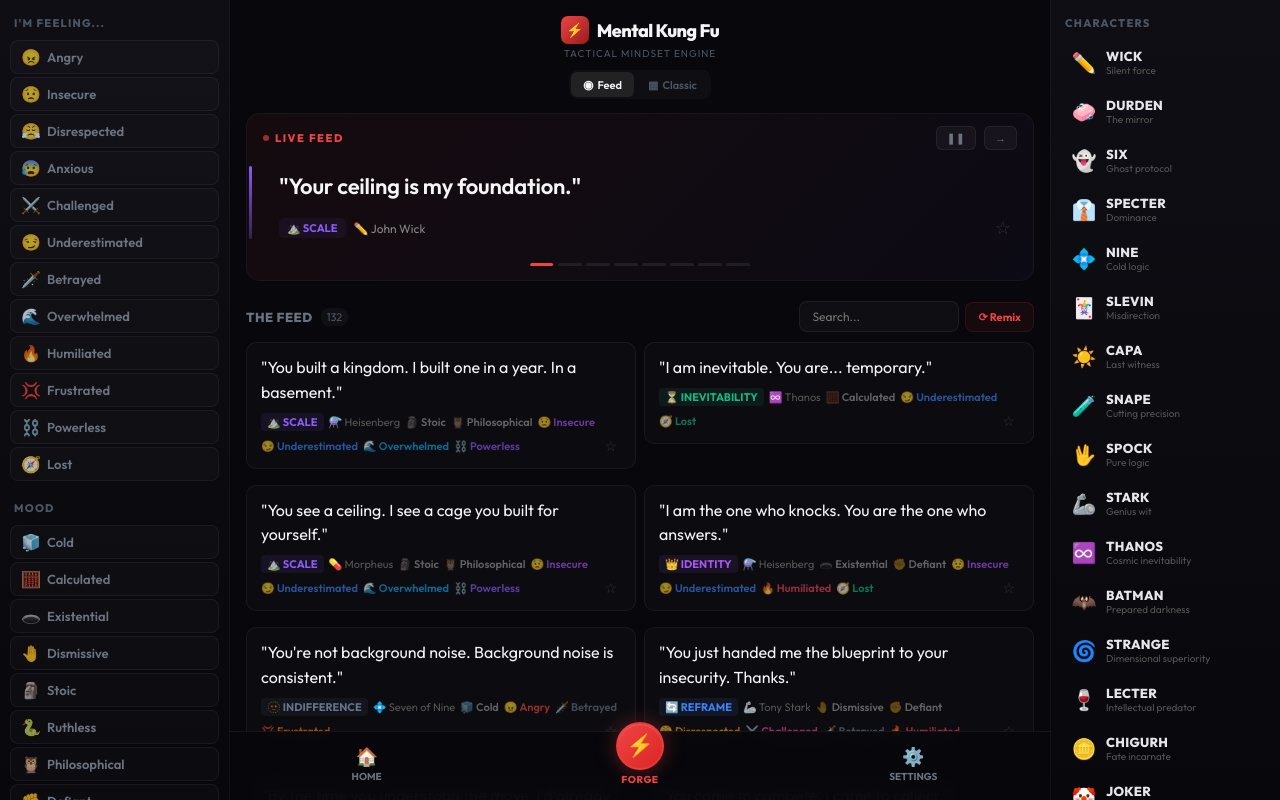
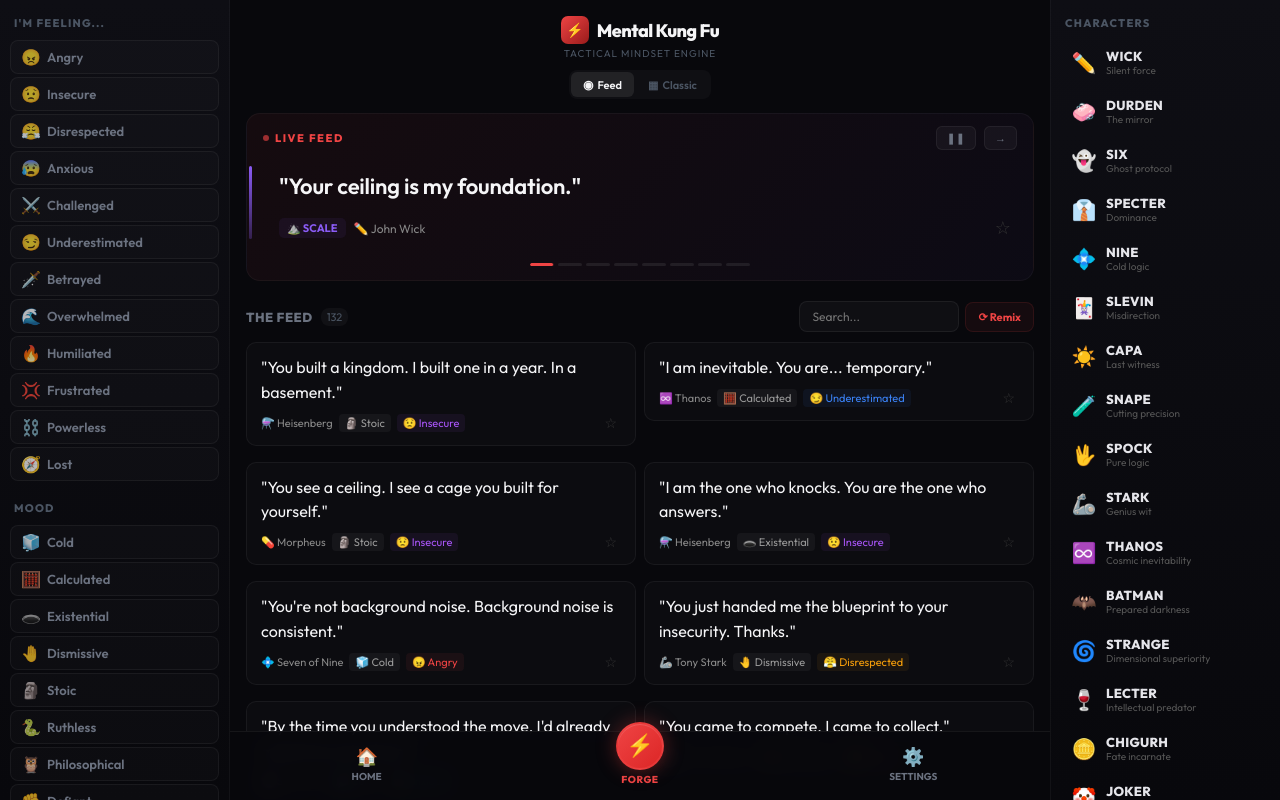
Before and after one commit to BurntFrost/mental-kungfu, a React (Vite) app: page / in a window 1280 px wide. Built offline with nearby package versions, Linux system fonts and the light colour scheme.

Commit message:
feat: simplify LineCard pills to character, mood, and feeling only
Remove category pill, show only first matching mood and emotion per card
to reduce visual clutter in the feed.

Co-Authored-By: Claude Opus 4.6 (1M context) <noreply@anthropic.com>

```diff
--- a/src/components/LineCard.jsx
+++ b/src/components/LineCard.jsx
@@ -1,12 +1,13 @@
-import { CATEGORY_META, getMoodsForCategory, MOOD_META } from "../data/moods.js";
+import { getMoodsForCategory, MOOD_META } from "../data/moods.js";
+import { getEmotionsForCategory, EMOTION_META } from "../data/emotions.js";
 import { CHARACTERS } from "../data/characters.js";
-import { getEmotionsForCategory, EMOTION_META } from "../data/emotions.js";
 
 export default function LineCard({ line, category, character, copied, onCopy, onSave, saved, extra, forged }) {
-  const cat = CATEGORY_META[category] || { icon: "?", color: "#666" };
   const char = CHARACTERS[character];
-  const emotions = getEmotionsForCategory(category);
-  const moods = getMoodsForCategory(category);
+  const mood = getMoodsForCategory(category)[0];
+  const moodMeta = mood && MOOD_META[mood];
+  const emotion = getEmotionsForCategory(category)[0];
+  const emotionMeta = emotion && EMOTION_META[emotion];
 
   return (
     <div
@@ -27,7 +28,7 @@ export default function LineCard({ line, category, character, copied, onCopy, on
       <div style={{ fontSize: 16, color: "#f5f5f7", lineHeight: 1.55, fontFamily: "'Outfit',sans-serif" }}>
         "{line}"
       </div>
-      <div style={{ display: "flex", alignItems: "center", gap: 5, marginTop: 8, flexWrap: "wrap" }}>
+      <div style={{ display: "flex", alignItems: "center", gap: 6, marginTop: 8, flexWrap: "wrap" }}>
         {forged && (
           <span style={{
             fontSize: 11, fontWeight: 700, fontFamily: "'Outfit',sans-serif",
@@ -35,52 +36,29 @@ export default function LineCard({ line, category, character, copied, onCopy, on
             background: "rgba(239,68,68,0.1)", color: "#ef4444",
           }}>⚡ FORGED</span>
         )}
-        <span
-          className="cat-tag"
-          style={{
-            fontSize: 11, fontWeight: 700, fontFamily: "'Outfit',sans-serif",
-            padding: "2px 6px", borderRadius: 4,
-            background: `${cat.color}15`, color: cat.color,
-          }}
-        >
-          {cat.icon} {category}
-          {cat.desc && <span className="cat-tip">{cat.desc}</span>}
-        </span>
         {char && (
-          <span className="char-pill" style={{ fontSize: 11, color: "#555", fontFamily: "'Outfit',sans-serif" }}>
+          <span className="char-pill" style={{ fontSize: 11, color: "#888", fontFamily: "'Outfit',sans-serif" }}>
             {char.icon} {char.name}
             <span className="char-pill-tip">📽 {char.source}</span>
           </span>
         )}
+        {moodMeta && (
+          <span style={{
+            fontSize: 11, fontFamily: "'Outfit',sans-serif",
+            padding: "2px 6px", borderRadius: 4,
+            background: "rgba(255,255,255,0.04)", color: "#999",
+          }}>{moodMeta.icon} {mood}</span>
+        )}
+        {emotionMeta && (
+          <span style={{
+            fontSize: 11, fontFamily: "'Outfit',sans-serif",
+            padding: "2px 6px", borderRadius: 4,
+            background: `${emotionMeta.color}10`, color: emotionMeta.color,
+          }}>{emotionMeta.icon} {emotion}</span>
+        )}
         {extra && (
           <span style={{ fontSize: 11, color: "#444", fontFamily: "'Outfit',sans-serif" }}>← {extra.replace(/^←\s*/, "")}</span>
         )}
-        {moods.map(m => (
-          <span
-            key={`mood-${m}`}
-            className="cat-tag"
-            style={{
-              fontSize: 11, fontFamily: "'Outfit',sans-serif", fontWeight: 600,
-              color: "rgba(255,255,255,0.35)",
-            }}
-          >
-            {MOOD_META[m]?.icon} {m}
-            {MOOD_META[m]?.desc && <span className="cat-tip">{MOOD_META[m].desc}</span>}
-          </span>
-        ))}
-        {emotions.map(e => (
-          <span
-            key={`emo-${e}`}
-            className="cat-tag"
-            style={{
-              fontSize: 11, fontFamily: "'Outfit',sans-serif", fontWeight: 600,
-              color: `${EMOTION_META[e].color}99`,
-            }}
-          >
-            {EMOTION_META[e].icon} {e}
-            {EMOTION_META[e].desc && <span className="cat-tip">{EMOTION_META[e].desc}</span>}
-          </span>
-        ))}
         {copied && (
           <span style={{
             fontSize: 11, color: "#22c55e", fontWeight: 700, fontFamily: "'Outfit',sans-serif",
```
